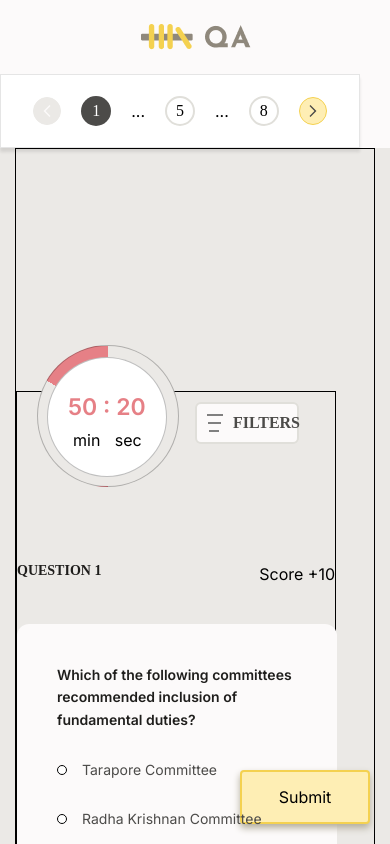
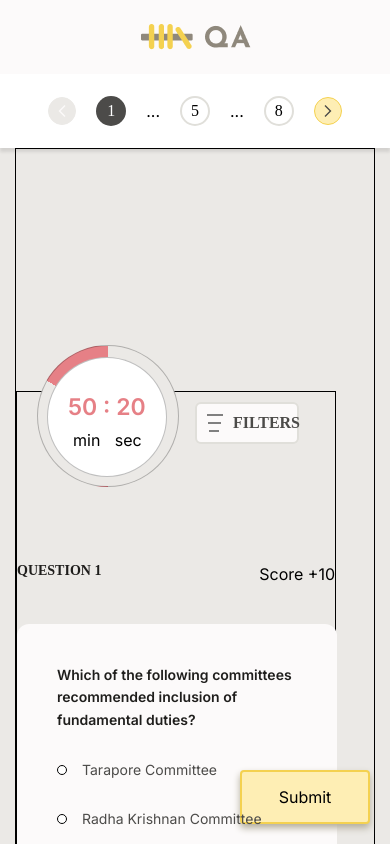
Before and after one commit to tannukumari14/assessment-platform, a Next.js app: page /component in a window 390 px wide. Shown: the top 844 px of the page. Built offline with nearby package versions, Linux system fonts and the light colour scheme; a web font is replaced by a local one.

Commit message:
width for paginaion

```diff
--- a/app/component/Pagination.css
+++ b/app/component/Pagination.css
@@ -59,12 +59,11 @@ html {
 /* pagination */
 .box {
   background-color: white;
-  border: 1px solid #0000001A;
+  /* border: 1px solid #0000001A; */
   box-shadow: 0px 4px 3px 0px rgba(0, 0, 0, 0.10);
   height: 74px;
   gap: 20px;
-  /* width: 100%; */
-  width: 360px;
+  width: 100%;
   box-sizing: border-box;
 }
 
```
